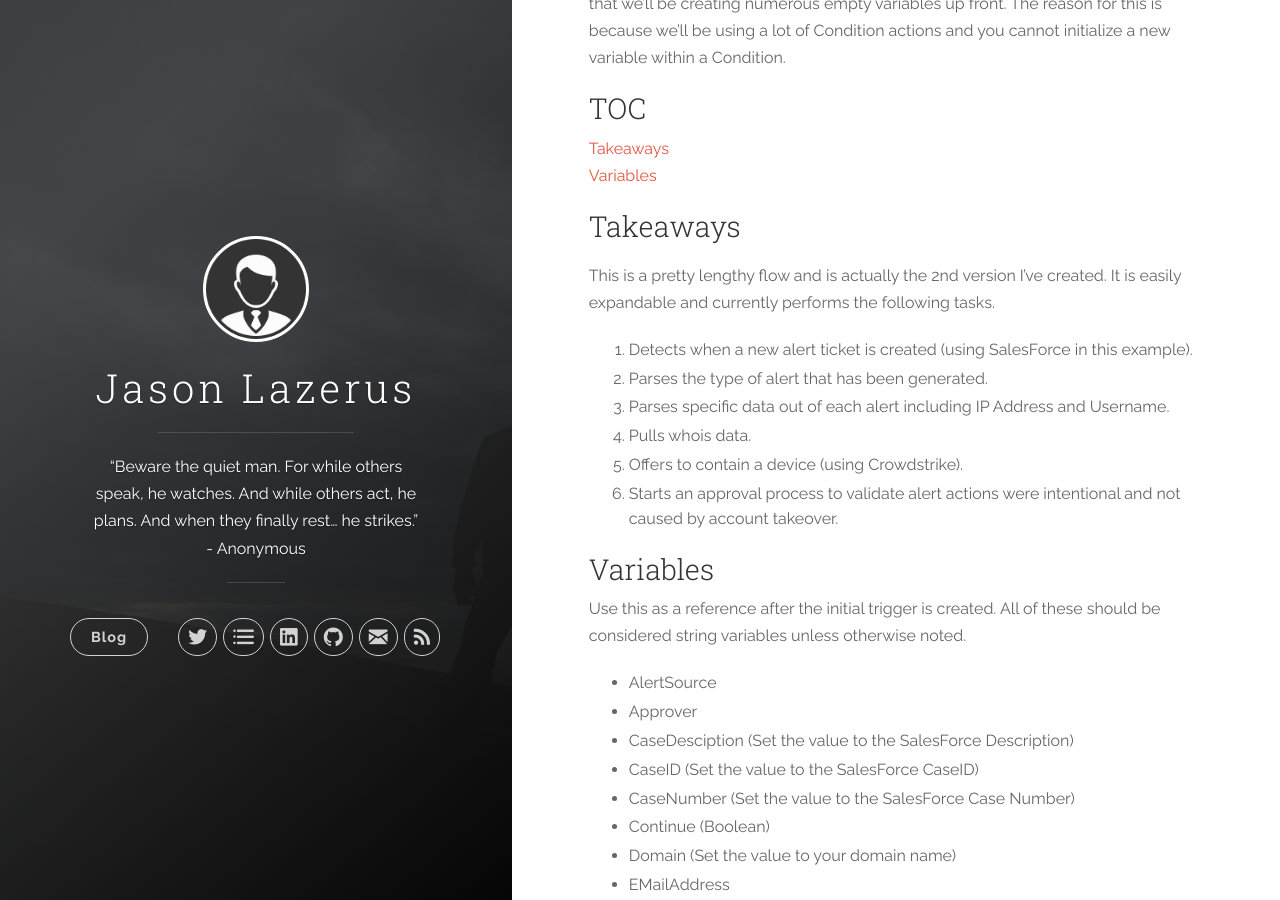
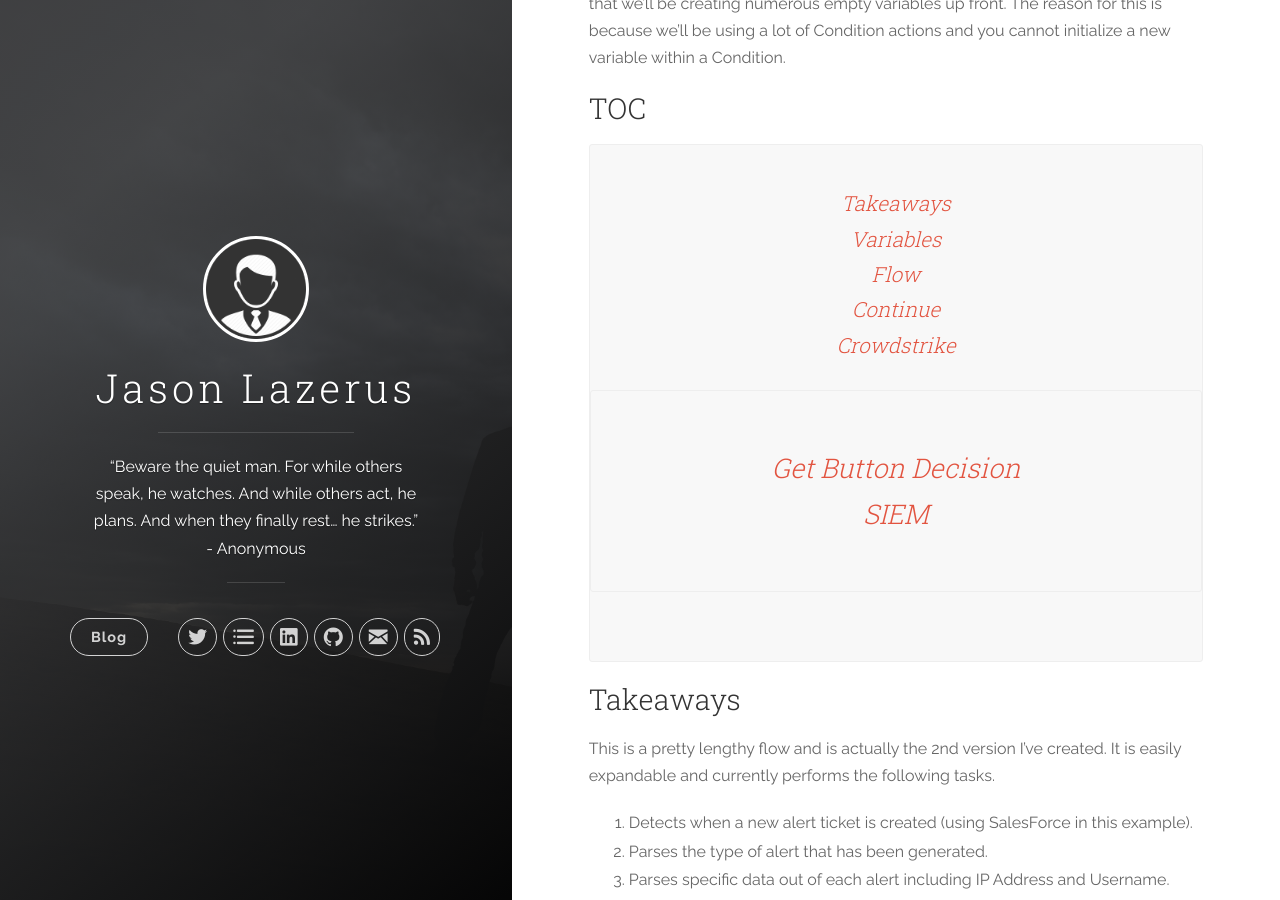
Before and after one commit to InfoSecured/infosecured.github.io, a Jekyll site: the page built from _posts/2019-04-02-alert-bot.md, in a window 1280 px wide and 900 px high, scrolled down 335 px. Built offline with Jekyll 4.4.1, drawn with Linux system fonts in a browser that asks for light colours.

Commit message:
Update 2019-04-02-alert-bot.md

```diff
--- a/_posts/2019-04-02-alert-bot.md
+++ b/_posts/2019-04-02-alert-bot.md
@@ -9,8 +9,13 @@ In this walkthrough, I'll describe how I used Microsoft Flow to perform several
 
 ### TOC
 
-<a href="#takeaways">Takeaways</a><br />
-<a href="#variables">Variables</a><br />
+><a href="#takeaways">Takeaways</a><br />
+><a href="#variables">Variables</a><br />
+><a href="#flow">Flow</a><br />
+><a href="#continue">Continue</a><br />
+><a href="#crowdstrike">Crowdstrike</a><br />
+>><a href="#cs1">Get Button Decision</a><br />
+><a href="#siem">SIEM</a><br />
 
 ### Takeaways
 
@@ -52,6 +57,8 @@ Use this as a reference after the initial trigger is created. All of these shoul
 
 ### Flow
 
+<a name="flow"></a>
+
 Upon creating a new flow, you'll have to choose a Trigger action. In my case, I'm looking for a new case created in a specific SalesForce queue.
 
 ![](/images/posts/alert-bot/step1.png "Trigger")
@@ -69,6 +76,8 @@ Since each of these sources are different, they each need to be parsed separatel
 
 #### Continue
 
+<a name="continue"></a>
+
 If you created all the variables listed above, you'll notice one called 'Continue'. We're going to use that variable in a Condition action to end the flow depending on the type of AlertSource. Let's create that now since some of the AlertSources below will not continue after they take action.
 
 Create a new Condition action and choose the 'Continue' variable, then set the 'trigger' to 'true'.
@@ -76,6 +85,8 @@ Create a new Condition action and choose the 'Continue' variable, then set the '
 ![](/images/posts/alert-bot/continue.png "Continue")
 
 #### Crowdstrike
+
+<a name="crowdstrike"></a>
 
 Create a new Condition action __above__ the Continue action.
 
@@ -225,6 +236,8 @@ For each of these items within the string body, we'll create a Scope action (jus
 
 ##### Get Button Decision
 
+<a name="cs1"></a>
+
 You may have to adjust these to fit your response.
 
 Compose 1: Find the index of the first character in the decision.
@@ -348,6 +361,8 @@ This concludes the Crowdstrike section of this flow.
 
 #### SIEM
 
+<a name="siem"></a>
+
 We'll start the SIEM section the same way we started the Crowdstrike section, with a Condition action.
 
 ![](/images/posts/alert-bot/2-7.png "SIEM Condition")
```
